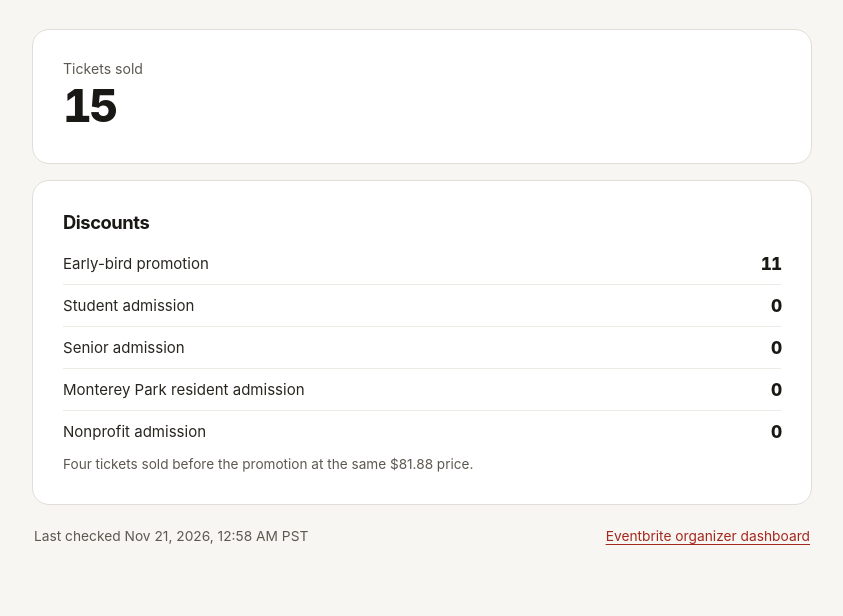
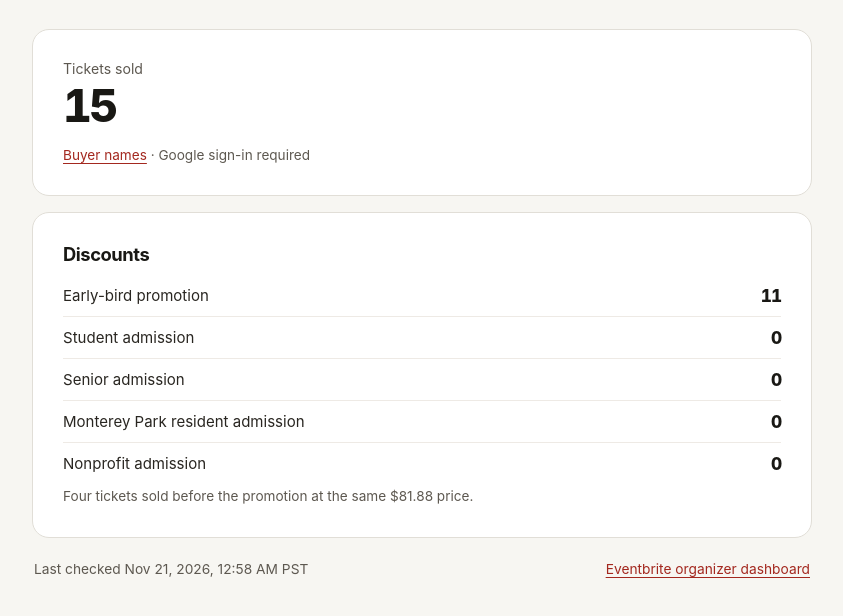
Before and after one commit to socialtech2400/tedxmontereypark-ticket-sales, a plain HTML site: page index.html in a window 1280 px wide. Shown: the part 216-832 px from the top of the page, without its empty margins (218-1061 px from the left). Drawn offline with Linux system fonts and the light colour scheme.

Commit message:
Update ticket sales snapshot 2026-11-21T08:58:02.000Z

```diff
--- a/index.html
+++ b/index.html
@@ -43,6 +43,7 @@ a:focus-visible { outline: 2px solid #a3281f; outline-offset: 4px; }
   <dl class="metrics">
     <div><dt>Tickets sold</dt><dd data-field="sold"><!-- sold -->15<!-- /sold --></dd></div>
   </dl>
+  <p class="detail"><a href="https://docs.google.com/spreadsheets/d/1gu-6rHW_q8zBhvKhNZ-dEPm6UlF2xJdhIL0e-igRs7w/edit" target="_blank" rel="noopener noreferrer">Buyer names</a> <span class="muted">· Google sign-in required</span></p>
 </section>
 <section class="panel" aria-labelledby="discounts">
   <h2 id="discounts">Discounts</h2>
```
